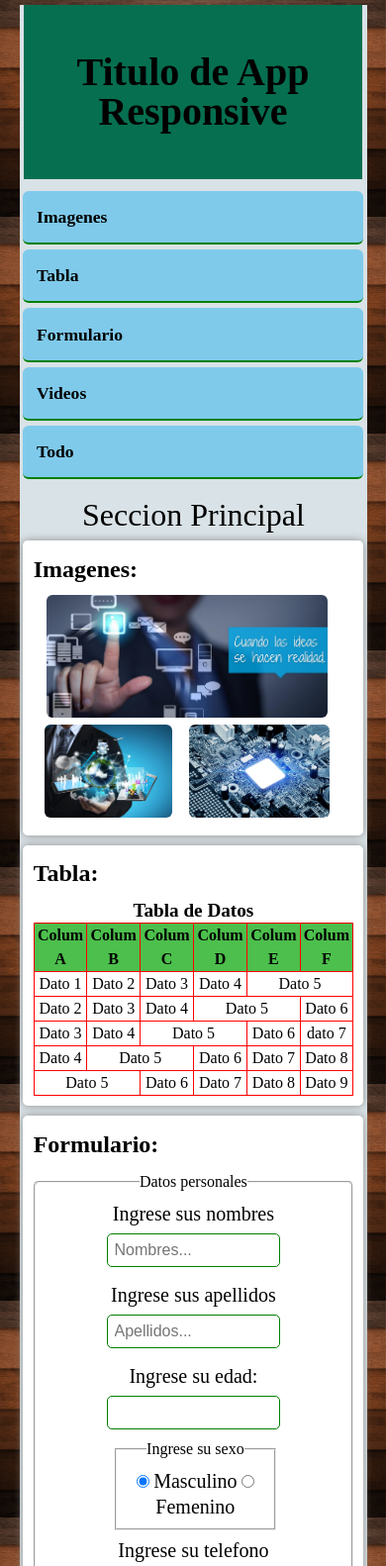
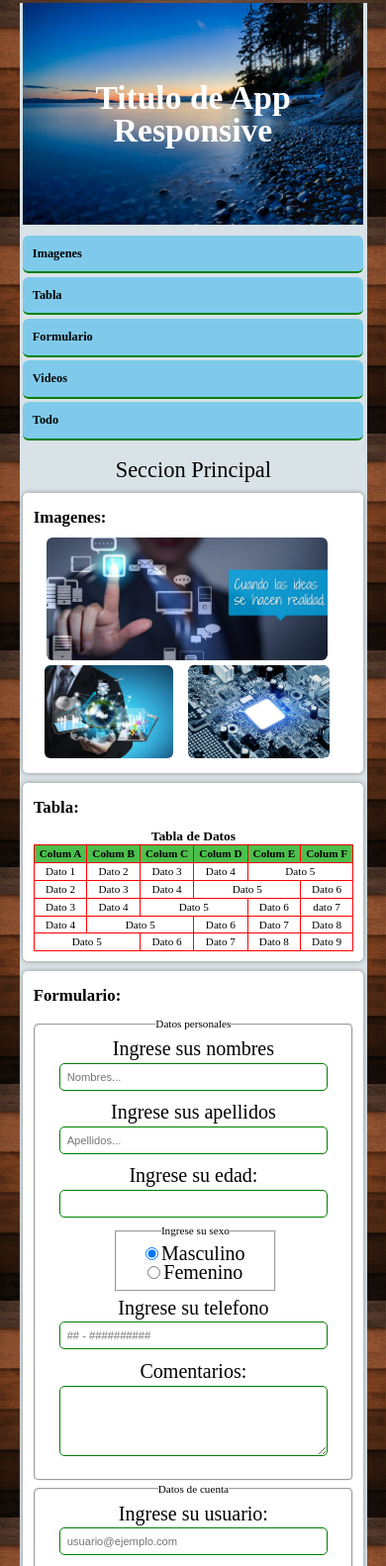
Before and after one commit to stivenbautista1998/Responsive, a plain HTML site: page index.html in a window 390 px wide. Shown: the top 1582 px of the page at 99% size. Drawn offline with Linux system fonts and the light colour scheme.

Commit message:
actualizacion de fondo y responsive

```diff
--- a/Styles_Project/styles.css
+++ b/Styles_Project/styles.css
@@ -34,14 +34,16 @@ div.seccion-contenido{
 
 .cabezera{
   margin: .3em;
-  padding: 3em 0;
+  padding: 7em 0;
   text-align: center;
-  background: #066F50;
+  background: url(../Image/nat.jpg) no-repeat center center;
+  background-size: cover;
 }
 
 header > h1{
-  font-size: 2.5em;
+  font-size: 3em;
   line-height: 1em;
+  color: #FFF;
 }
 
 /*+++++++++++++++++++++++++++++++*/
@@ -237,6 +239,10 @@ form input[type="checkbox"]{
   border-radius: 5px;
 }
 
+.audio-responsive{
+  width: 100%;
+}
+
 /*++++++++++++++++++++++++++++++*/
 
 
@@ -247,6 +253,7 @@ form input[type="checkbox"]{
     #wrapper{
     margin-left: 5%;
     margin-right: 5%;
+    font-size: 1em;
   }
 }
 
@@ -264,6 +271,19 @@ form input[type="checkbox"]{
 
   h2.title-section{
     text-align: center;
+  }
+
+  div.navegacion ul li a:hover{
+    transform: scale(1.1);
+  }
+
+  form input[type="text"], input[type="number"], input[type="tel"],
+  textarea.caja-texto, input[type="gmail"], input[type="password"], select.seleccionador{
+    width: 80%;
+  }
+
+  body{
+    font-size: .7em;
   }
 
 }
--- a/index.html
+++ b/index.html
@@ -3,6 +3,7 @@
 <head>
   <meta charset="utf-8">
   <title>My app responsive</title>
+  <meta name="viewport" content="width=device-width, initial-scale=1.0"> <!--es necesario colocarlo para los query-->
   <link rel="stylesheet" type="text/css" href="Styles_Project/styles.css">
 </head>
 
@@ -108,11 +109,15 @@
               <fieldset class="group-content">
                 <legend>Ingrese su sexo</legend>
                   <div class="contenedor-radio">
-                    <input type="radio" name="rd_sexo" id="rd_male" value="male" checked="checked">
-                    <label for="rd_male" class="label-radio">Masculino</label>
+                    <div>
+                      <input type="radio" name="rd_sexo" id="rd_male" value="male" checked="checked">
+                      <label for="rd_male" class="label-radio">Masculino</label>
+                    </div>
 
-                    <input type="radio" name="rd_sexo" id="rd_female" value="female">
-                    <label for="rd_female" class="label-radio">Femenino</label>
+                    <div>
+                      <input type="radio" name="rd_sexo" id="rd_female" value="female">
+                      <label for="rd_female" class="label-radio">Femenino</label>
+                    </div>
                 </div>
               </fieldset>
 
@@ -188,7 +193,7 @@
               No se puede visualizar el video en su navegador
           </video>
 
-          <audio controls autoplay>
+          <audio controls autoplay class="audio-responsive">
             <source src="Multimedia/music_fondo.mp3" type="audio/mp3">
             No se puede reproducir la musica
           </audio>
```
Also changed, not shown: Image/nat.jpg (added), Image/nieve.jpg (added), Image/trigal.jpg (added), 1 other file.
